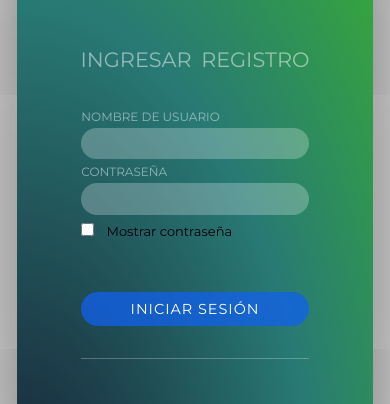
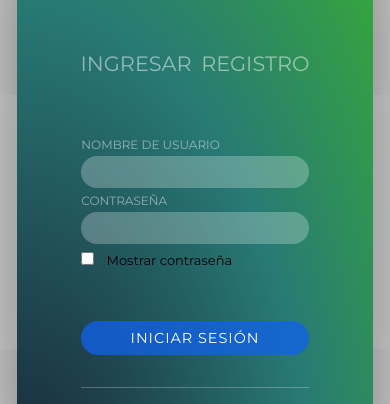
Before and after one commit to soquintana/portal, a plain HTML site: page index.html in a window 390 px wide. Shown: the part 160-564 px from the top of the page. Drawn offline with Linux system fonts and the light colour scheme.

```diff
--- a/login.css
+++ b/login.css
@@ -68,7 +68,7 @@ figure {
     flex-direction: row;
     justify-content: space-around;
 	padding: 1rem;
-	margin: 0 0 2rem 0;
+	margin: 1rem -2rem 2rem -2rem;
 }
 
 
@@ -295,7 +295,6 @@ aside {
 
     .navegacion-inicio-sesion {
 
-        margin: .5rem;
         justify-content: center;
     }
 
```
